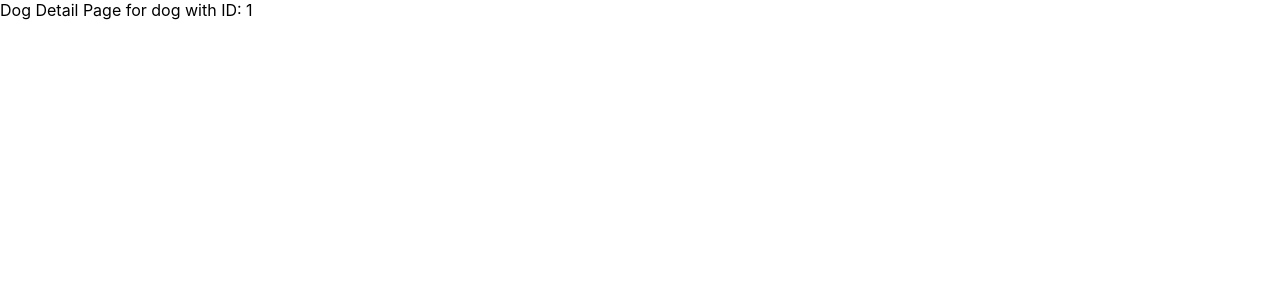
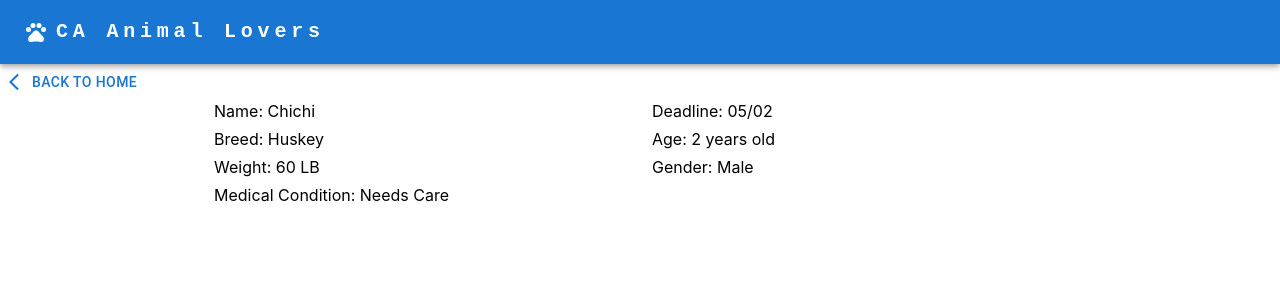
Before and after one commit to zinizhu/ca-anmial-lovers, a React (Create React App) app: page /dog-detail/1 in a window 1280 px wide. Shown: the top 300 px of the page. Built offline with nearby package versions, Linux system fonts and the light colour scheme.

Commit message:
feat: add header, back to home button and text in DogDetailsPage

```diff
--- a/src/App.tsx
+++ b/src/App.tsx
@@ -1,6 +1,6 @@
 import { Routes, Route, useNavigate } from "react-router-dom";
 import HomePage from "./HomePage";
-import DogDetailsPage from "./DogDetailsPage";
+import { DogDetailsPage } from "./DogDetailsPage";
 
 const Info = () => {
   const navigate = useNavigate();
--- a/src/DogDetailsPage.tsx
+++ b/src/DogDetailsPage.tsx
@@ -1,9 +1,79 @@
 import { useParams } from "react-router-dom";
+import { useNavigate } from "react-router-dom";
 
-const DogDetailsPage = () => {
+import ArrowBackIosNewIcon from "@mui/icons-material/ArrowBackIosNew";
+import Button from "@mui/material/Button";
+import Card from "@mui/material/Card";
+import CardActions from "@mui/material/CardActions";
+import CardContent from "@mui/material/CardContent";
+import CardMedia from "@mui/material/CardMedia";
+import Grid from "@mui/material/Grid"; // Grid version 1
+import Typography from "@mui/material/Typography";
+
+import { dogsInfo } from "./DogsInfo";
+import { Header } from "./Header";
+import { Container } from "@mui/material";
+
+export function DogDetailsPage() {
+  const navigate = useNavigate();
+
   const { id } = useParams();
-  // Fetch and display dog details based on id
-  return <div>Dog Detail Page for dog with ID: {id}</div>;
-};
+  const dogInfo = dogsInfo.find((d) => d.id === id);
 
-export default DogDetailsPage;
+  return (
+    <>
+      <div>
+        <Header></Header>
+      </div>
+
+      <div>
+        <Button
+          startIcon={<ArrowBackIosNewIcon />}
+          onClick={() => navigate("/")}
+        >
+          Back to Home
+        </Button>
+      </div>
+
+      <div>
+        <Container>
+          {dogInfo ? (
+            <Container maxWidth="md">
+              <Grid
+                container
+                rowSpacing={1}
+                columnSpacing={{ xs: 1, sm: 2, md: 3 }}
+              >
+                <Grid item xs={6}>
+                  Name: {dogInfo.name}
+                </Grid>
+                <Grid item xs={6}>
+                  Deadline: {dogInfo.deadline}
+                </Grid>
+                <Grid item xs={6}>
+                  Breed: {dogInfo.breed}
+                </Grid>
+                <Grid item xs={6}>
+                  Age: {dogInfo.age} years old
+                </Grid>
+                <Grid item xs={6}>
+                  Weight: {dogInfo.weight} LB
+                </Grid>
+                <Grid item xs={6}>
+                  Gender: {dogInfo.gender}
+                </Grid>
+                <Grid item xs={12}>
+                  Medical Condition: {dogInfo.medicalCondition}
+                </Grid>
+              </Grid>
+            </Container>
+          ) : (
+            <Typography variant="h5" component="h2">
+              Dog not found
+            </Typography>
+          )}
+        </Container>
+      </div>
+    </>
+  );
+}
--- a/src/DogInfoCard.tsx
+++ b/src/DogInfoCard.tsx
@@ -7,7 +7,7 @@ import Button from "@mui/material/Button";
 import { useNavigate } from "react-router-dom";
 
 export type DogInfo = {
-  id: number;
+  id: string;
   name: string;
   image: string;
   age: number;
--- /dev/null
+++ b/src/DogsInfo.tsx
@@ -0,0 +1,37 @@
+import { DogInfo } from "./DogInfoCard";
+
+export const dogsInfo: DogInfo[] = [
+  {
+    id: "1",
+    name: "Chichi",
+    image: "../images/Chichi.jpeg",
+    age: 2,
+    deadline: "05/02",
+    breed: "Huskey",
+    gender: "Male",
+    weight: 60,
+    medicalCondition: "Needs Care",
+  },
+  {
+    id: "2",
+    name: "Levi",
+    image: "../images/Levi.jpeg",
+    age: 3,
+    deadline: "05/02",
+    breed: "GSD",
+    gender: "Male",
+    weight: 50,
+    medicalCondition: "Needs Care",
+  },
+  {
+    id: "3",
+    name: "Claire",
+    image: "../images/Claire.jpeg",
+    age: 7,
+    deadline: "05/03",
+    breed: "GSD",
+    gender: "Female",
+    weight: 40,
+    medicalCondition: "Good",
+  },
+];
--- /dev/null
+++ b/src/Header.tsx
@@ -0,0 +1,34 @@
+import AppBar from "@mui/material/AppBar";
+import Toolbar from "@mui/material/Toolbar";
+import Typography from "@mui/material/Typography";
+import Container from "@mui/material/Container";
+import PetsIcon from "@mui/icons-material/Pets";
+
+export function Header() {
+  return (
+    <AppBar position="static">
+      <Container maxWidth="xl">
+        <Toolbar disableGutters>
+          <PetsIcon sx={{ display: { xs: "none", md: "flex" }, mr: 1 }} />
+          <Typography
+            variant="h6"
+            noWrap
+            component="a"
+            href="#app-bar-with-responsive-menu"
+            sx={{
+              mr: 2,
+              display: { xs: "none", md: "flex" },
+              fontFamily: "monospace",
+              fontWeight: 700,
+              letterSpacing: ".3rem",
+              color: "inherit",
+              textDecoration: "none",
+            }}
+          >
+            CA Animal Lovers
+          </Typography>
+        </Toolbar>
+      </Container>
+    </AppBar>
+  );
+}
--- a/src/HomePage.tsx
+++ b/src/HomePage.tsx
@@ -1,78 +1,16 @@
 import * as React from "react";
 
-import AppBar from "@mui/material/AppBar";
-import Toolbar from "@mui/material/Toolbar";
-import Typography from "@mui/material/Typography";
-import Container from "@mui/material/Container";
-import PetsIcon from "@mui/icons-material/Pets";
 import Grid from "@mui/material/Grid"; // Grid version 1
 
-import { DogInfoCard, DogInfo } from "./DogInfoCard";
-
-const dogsInfo: DogInfo[] = [
-  {
-    id: 1,
-    name: "Chichi",
-    image: "../images/Chichi.jpeg",
-    age: 2,
-    deadline: "05/02",
-    breed: "Huskey",
-    gender: "Male",
-    weight: 60,
-    medicalCondition: "Needs Care",
-  },
-  {
-    id: 2,
-    name: "Levi",
-    image: "../images/Levi.jpeg",
-    age: 3,
-    deadline: "05/02",
-    breed: "GSD",
-    gender: "Male",
-    weight: 50,
-    medicalCondition: "Needs Care",
-  },
-  {
-    id: 3,
-    name: "Claire",
-    image: "../images/Claire.jpeg",
-    age: 7,
-    deadline: "05/03",
-    breed: "GSD",
-    gender: "Female",
-    weight: 40,
-    medicalCondition: "Good",
-  },
-];
+import { DogInfoCard } from "./DogInfoCard";
+import { dogsInfo } from "./DogsInfo";
+import { Header } from "./Header";
 
 function HomePage() {
   return (
     <>
       <div>
-        <AppBar position="static">
-          <Container maxWidth="xl">
-            <Toolbar disableGutters>
-              <PetsIcon sx={{ display: { xs: "none", md: "flex" }, mr: 1 }} />
-              <Typography
-                variant="h6"
-                noWrap
-                component="a"
-                href="#app-bar-with-responsive-menu"
-                sx={{
-                  mr: 2,
-                  display: { xs: "none", md: "flex" },
-                  fontFamily: "monospace",
-                  fontWeight: 700,
-                  letterSpacing: ".3rem",
-                  color: "inherit",
-                  textDecoration: "none",
-                }}
-              >
-                CA Animal Lovers
-              </Typography>
-            </Toolbar>
-          </Container>
-        </AppBar>
+        <Header></Header>
       </div>
 
       <div>
```
